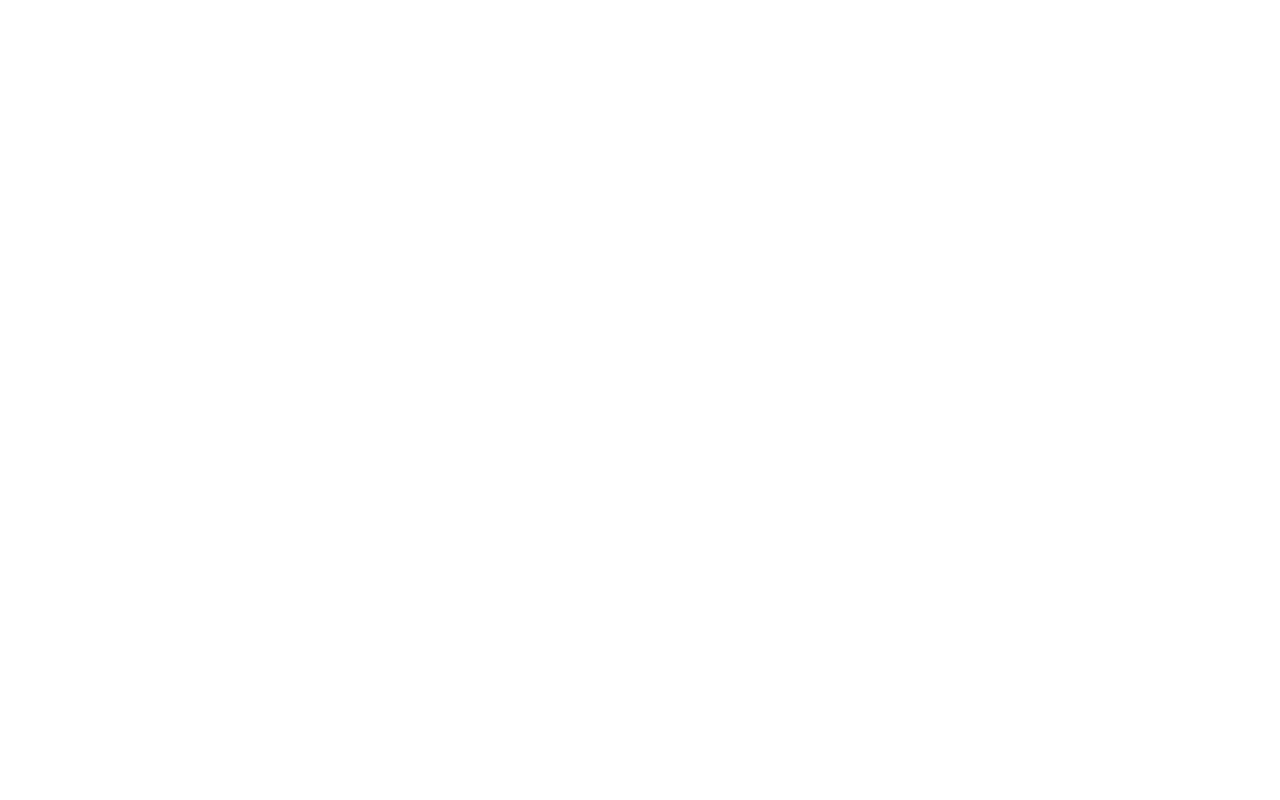
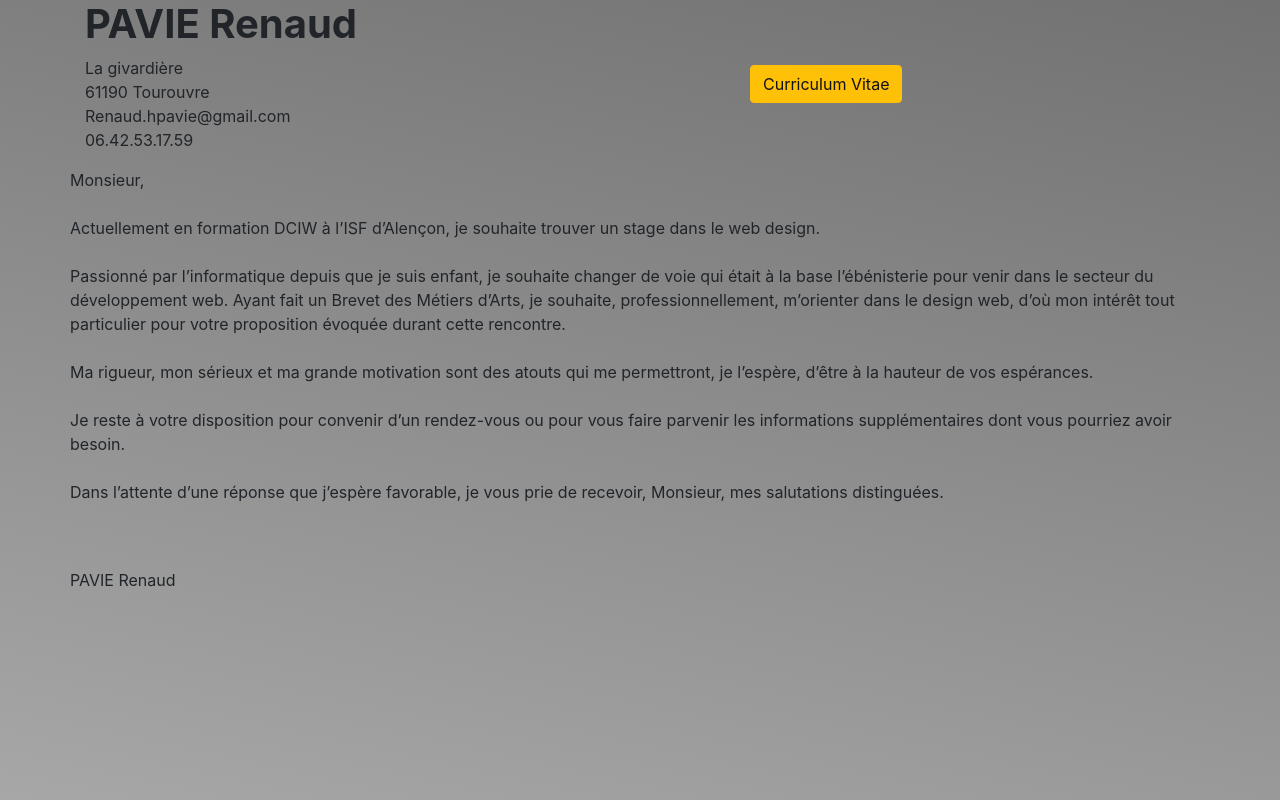
Before and after one commit to RenaudPavie/CV, a plain HTML site: page pages/motiv.html in a window 1280 px wide. Drawn offline with nearby package versions, Linux system fonts and the light colour scheme.

Commit message:
Ajout de la feuille de style de la page motiv.html + structuration plus avancé du html

```diff
--- /dev/null
+++ b/css/motiv.css
@@ -0,0 +1,26 @@
+html body {
+	margin-bottom: 50px;
+	background: linear-gradient(12deg, #ffffff, #494949);
+	background-size: 400% 400%;
+
+	-webkit-animation: AnimationName 10s ease infinite;
+	-moz-animation: AnimationName 10s ease infinite;
+	animation: AnimationName 10s ease infinite;
+
+	@-webkit-keyframes AnimationName {
+   	 0%{background-position:72% 0%}
+   	 50%{background-position:29% 100%}
+   	 100%{background-position:72% 0%}
+	}
+	@-moz-keyframes AnimationName {
+  	  0%{background-position:72% 0%}
+  	  50%{background-position:29% 100%}
+  	  100%{background-position:72% 0%}
+	}
+	@keyframes AnimationName {
+   	 0%{background-position:72% 0%}
+   	 50%{background-position:29% 100%}
+   	 100%{background-position:72% 0%}
+	}
+
+}
--- a/pages/motiv.html
+++ b/pages/motiv.html
@@ -2,8 +2,48 @@
 <html>
 <head>
 	<title>Lettre de motivation</title>
+		<meta charset="UTF-8">
+		<link rel="stylesheet" href="https://maxcdn.bootstrapcdn.com/bootstrap/4.0.0-beta.2/css/bootstrap.min.css" integrity="sha384-PsH8R72JQ3SOdhVi3uxftmaW6Vc51MKb0q5P2rRUpPvrszuE4W1povHYgTpBfshb" crossorigin="anonymous">
+		<link href="https://fonts.googleapis.com/css?family=Cairo" rel="stylesheet">
+		<link rel="stylesheet" href="../css/motiv.css">
 </head>
 <body>
+	<div class="container" >
+		<div class="row" id="contact">
+				<div class="col-7">
+					<h1><b>PAVIE Renaud</b></h1>
+					<p>
+						La givardière <br>
+						61190 Tourouvre<br>
+						Renaud.hpavie@gmail.com<br>
+						06.42.53.17.59<br>
+					</p>
+				</div>
 
+				<div class="col-5 align-self-center">
+					<a href="../index.html"><button id="button" type="button" class="btn btn-warning">Curriculum Vitae</button></a>
+				</div>
+
+		</div>
+
+		<div class="row">
+
+			<p>Monsieur, <br><br>
+
+			Actuellement en formation DCIW à l’ISF d’Alençon, je souhaite trouver un stage dans le web design. <br><br>
+
+			Passionné par l’informatique depuis que je suis enfant, je souhaite changer de voie qui était à la base l’ébénisterie pour venir dans le secteur du développement web.
+			Ayant fait un Brevet des Métiers d’Arts, je souhaite, professionnellement, m’orienter dans le design web, d’où mon intérêt tout particulier pour votre proposition évoquée durant cette rencontre.<br><br>
+
+			Ma rigueur, mon sérieux et ma grande motivation sont des atouts qui me permettront, je l’espère, d’être à la hauteur de vos espérances.<br><br>
+
+			Je reste à votre disposition pour convenir d’un rendez-vous ou pour vous faire parvenir les informations supplémentaires dont vous pourriez avoir besoin.<br><br>
+
+			Dans l’attente d’une réponse que j’espère favorable, je vous prie de recevoir, Monsieur, mes salutations distinguées.</p><br><br>
+
+			PAVIE Renaud
+
+		</div>
+	</div>
 </body>
 </html>
```
